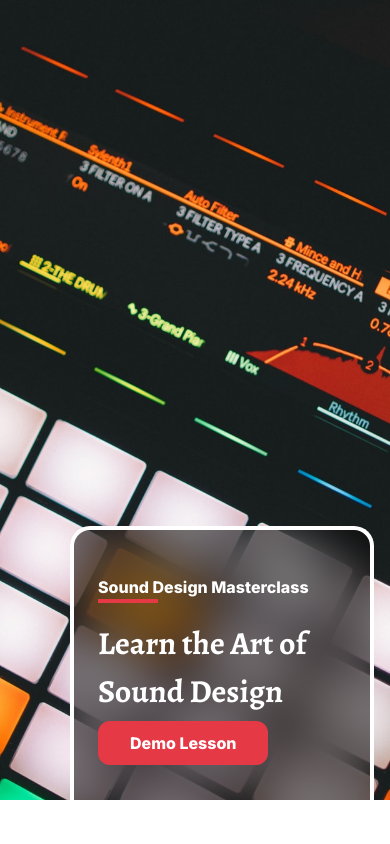
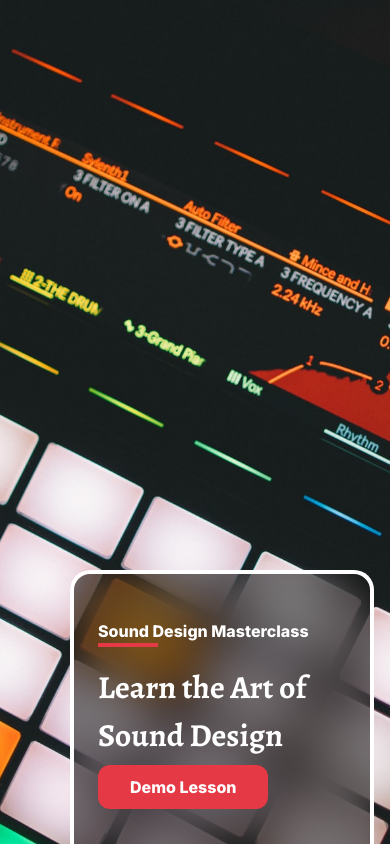
Before and after one commit to waseemazmy21/Sound-dzign, a React (Vite) app: page / in a window 390 px wide. Built offline with nearby package versions, Linux system fonts and the light colour scheme.

Commit message:
Using flex box to poistion the card

```diff
--- a/src/components/Header.jsx
+++ b/src/components/Header.jsx
@@ -3,12 +3,11 @@ import { heroImage } from '../assets';
 const Header = () => {
   return (
     <header
-      className='w-full h-screen max-h-[800px] bg-cover bg-bottom'
+      className='w-full h-screen min-h-[500px] bg-cover bg-bottom'
       style={{ backgroundImage: `url(${heroImage})` }}
     >
-      <div className='container  h-screen max-h-[800px]'>
-        <div className='relative  h-screen max-h-[800px]'>
-          <div className='absolute right-0 bottom-0 w-[19rem] sm:w-[22.3rem] lg:w-[28.3rem] border-4 border-white border-b-0 bg-semiBlack backdrop-blur-[25px] p-[2.8rem_1.5rem] sm:p-[3.3rem_2.5rem_3.8rem] rounded-t-[1.25rem]'>
+      <div className='container h-full flex justify-end items-end'>
+        <div className=' w-[19rem] sm:w-[22.3rem] xl:w-[28.3rem] border-4 border-white border-b-0 bg-semiBlack backdrop-blur-[25px] p-[2.8rem_1.5rem] sm:p-[3.3rem_2.5rem_3.8rem] rounded-t-[1.25rem]'>
           <div className='mb-4'>
             <h1 className='font-extrabold'>Sound Design Masterclass</h1>
             <span className='block w-[3.75rem] h-1 bg-red'></span>
@@ -26,7 +25,6 @@ const Header = () => {
           </a>
         </div>
       </div>
-      </div>
     </header>
   );
 };
```
Lines whose indentation alone changed are shown as unchanged.
